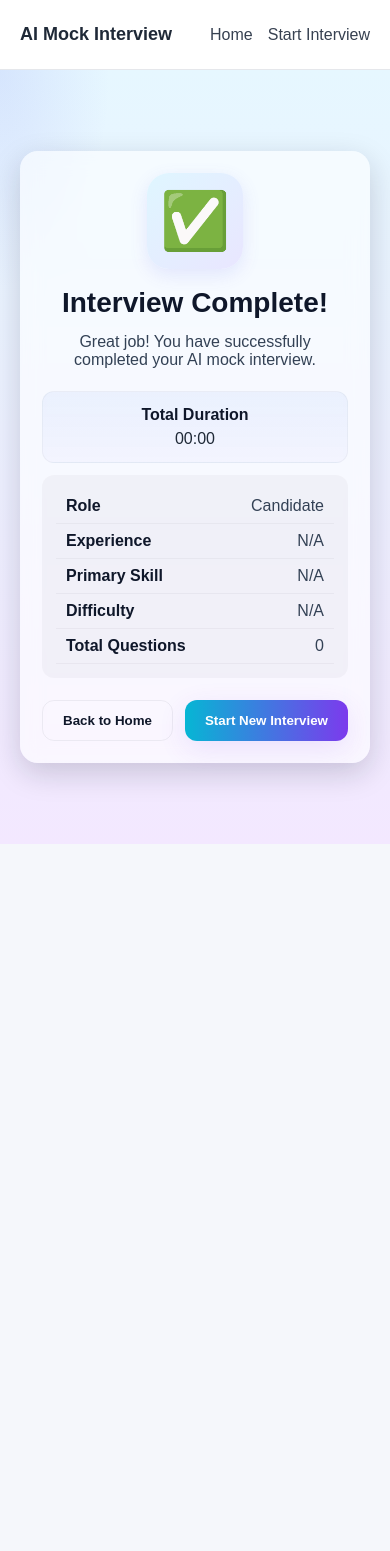
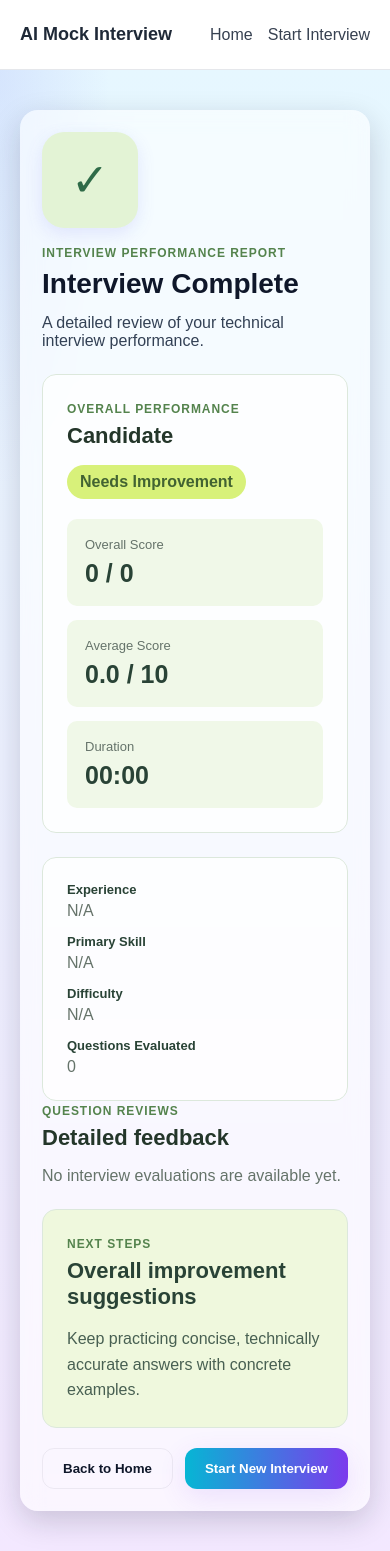
Before and after one commit to rajzore15/AI-Powered-Mock-Interview-System, a React (Create React App) app in the folder frontend/: page /interview-complete in a window 390 px wide. Before the commit the page ends 844 px from the top, so only its background shows below. Built offline with nearby package versions, Linux system fonts and the light colour scheme.

Commit message:
Day 16: Add structured AI evaluation and detailed interview report

```diff
--- a/frontend/src/App.css
+++ b/frontend/src/App.css
@@ -1703,3 +1703,43 @@ body {
     width: 100%;
   }
 }
+
+/* Structured final performance report */
+.report-card { max-width: 1100px; text-align: left; }
+.report-card .complete-icon { margin-left: 0; font-size: 46px; color: #2f6b48; background: #e3f3d5; }
+.report-kicker, .report-label, .review-grid span, .review-answer span { color: #54834d; font-size: 12px; font-weight: 800; letter-spacing: .08em; text-transform: uppercase; }
+.report-card h1 { margin-bottom: 4px; }
+.report-overview, .report-meta, .question-review, .improvement-section { margin-top: 24px; padding: 24px; border: 1px solid #dce8dc; border-radius: 14px; background: rgba(255,255,255,.72); }
+.overview-heading, .review-heading { display: flex; align-items: center; justify-content: space-between; gap: 16px; }
+.overview-heading h2, .section-title h2 { margin-top: 6px; color: #24362a; font-size: 22px; }
+.performance-level { padding: 8px 13px; border-radius: 999px; background: #d8f17a; color: #426332; font-weight: 800; }
+.score-grid { display: grid; grid-template-columns: repeat(3, 1fr); gap: 14px; margin-top: 20px; }
+.score-card { padding: 18px; border-radius: 10px; background: #f0f8e8; }
+.score-card span, .score-card strong { display: block; }
+.score-card span { color: #65736a; font-size: 13px; }
+.score-card strong { margin-top: 7px; color: #294336; font-size: 25px; }
+.report-meta { display: grid; grid-template-columns: repeat(4, 1fr); gap: 14px; }
+.report-meta div { display: flex; flex-direction: column; gap: 5px; }
+.report-meta strong { color: #294336; font-size: 13px; }
+.report-meta span { color: #65736a; }
+.section-title { margin-bottom: 16px; }
+.question-review { background: #fff; }
+.review-heading h3 { color: #294336; font-size: 17px; }
+.review-heading strong { padding: 8px 12px; color: #426332; background: #eff8dd; border-radius: 8px; }
+.question-review h4 { margin: 16px 0; color: #24362a; font-size: 17px; line-height: 1.5; }
+.review-answer { padding: 15px; background: #f4f8f3; border-radius: 9px; }
+.review-answer p, .review-grid p, .improvement-section p { margin-top: 7px; color: #486052; line-height: 1.6; }
+.review-grid { display: grid; grid-template-columns: repeat(2, 1fr); gap: 16px; margin-top: 16px; }
+.review-grid > div { padding: 14px; background: #f8fbf7; border-radius: 9px; }
+.review-grid ul, .improvement-section ul { margin: 8px 0 0 18px; color: #486052; line-height: 1.6; }
+.review-grid .ideal-answer { grid-column: 1 / -1; background: #f0f8e8; }
+.empty-report { color: #65736a; }
+.improvement-section { background: #eff8dd; }
+.improvement-section h2 { color: #294336; }
+
+@media (max-width: 700px) {
+  .report-card { padding: 22px; }
+  .score-grid, .report-meta, .review-grid { grid-template-columns: 1fr; }
+  .review-grid .ideal-answer { grid-column: auto; }
+  .overview-heading { align-items: flex-start; flex-direction: column; }
+}
--- a/frontend/src/pages/InterviewComplete.js
+++ b/frontend/src/pages/InterviewComplete.js
@@ -2,103 +2,80 @@ import React from "react";
 import { useLocation, useNavigate } from "react-router-dom";
 import "../App.css";
 
+const normalizeEvaluation = (value) => {
+  const evaluation = value && typeof value === "object" ? value : {};
+  const score = Number.isInteger(evaluation.score) && evaluation.score >= 0 && evaluation.score <= 10 ? evaluation.score : 0;
+  const list = (items) => Array.isArray(items) ? items.filter((item) => typeof item === "string" && item.trim()) : [];
+  return {
+    score,
+    correctness: typeof evaluation.correctness === "string" ? evaluation.correctness : "Evaluation unavailable.",
+    strengths: list(evaluation.strengths),
+    areas_to_improve: list(evaluation.areas_to_improve),
+    feedback: typeof evaluation.feedback === "string" ? evaluation.feedback : "No feedback available.",
+    ideal_answer: typeof evaluation.ideal_answer === "string" ? evaluation.ideal_answer : "No ideal answer available."
+  };
+};
+
 function InterviewComplete() {
   const location = useLocation();
   const navigate = useNavigate();
-
   const state = location.state || {};
-
   const role = state.role || "Candidate";
   const experience = state.experience || "N/A";
   const skill = state.skill || "N/A";
   const difficulty = state.difficulty || "N/A";
-  const totalQuestions = state.totalQuestions ?? 0;
-  const elapsedTime = state.elapsedTime ?? 0;
+  const elapsedTime = Number.isFinite(state.elapsedTime) ? state.elapsedTime : 0;
   const questions = Array.isArray(state.questions) ? state.questions : [];
   const answers = Array.isArray(state.answers) ? state.answers : [];
   const evaluations = Array.isArray(state.evaluations) ? state.evaluations : [];
-
-  const formatTime = (seconds) => {
-    const minutes = Math.floor(seconds / 60);
-    const secs = seconds % 60;
-    return `${String(minutes).padStart(2, "0")}:${String(secs).padStart(2, "0")}`;
-  };
+  const reviews = questions.map((question, index) => ({
+    question: typeof question === "string" ? question : "Question unavailable.",
+    answer: typeof answers[index] === "string" ? answers[index] : "No answer recorded",
+    evaluation: normalizeEvaluation(evaluations[index])
+  }));
+  const evaluatedReviews = reviews.slice(0, evaluations.length);
+  const totalScore = evaluatedReviews.reduce((sum, review) => sum + review.evaluation.score, 0);
+  const maximumScore = evaluatedReviews.length * 10;
+  const averageScore = evaluatedReviews.length ? totalScore / evaluatedReviews.length : 0;
+  const performanceLevel = averageScore >= 8.5 ? "Excellent" : averageScore >= 7 ? "Good" : averageScore >= 5 ? "Average" : "Needs Improvement";
+  const suggestions = [...new Set(evaluatedReviews.flatMap((review) => review.evaluation.areas_to_improve))];
+  const formatTime = (seconds) => `${String(Math.floor(seconds / 60)).padStart(2, "0")}:${String(seconds % 60).padStart(2, "0")}`;
 
   return (
     <div className="interview-complete-page">
-      <div className="complete-card">
-        <div className="complete-icon">✅</div>
-
-        <h1>Interview Complete!</h1>
-
-        <p className="complete-message">
-          Great job! You have successfully completed your AI mock interview.
-        </p>
-
-        <div className="complete-info">
-          <div className="duration">
-            <strong>Total Duration</strong>
-            <span>{formatTime(elapsedTime)}</span>
+      <main className="complete-card report-card">
+        <div className="complete-icon">✓</div>
+        <p className="report-kicker">Interview performance report</p>
+        <h1>Interview Complete</h1>
+        <p className="complete-message">A detailed review of your technical interview performance.</p>
+        <section className="report-overview">
+          <div className="overview-heading"><div><span className="report-label">Overall performance</span><h2>{role}</h2></div><span className="performance-level">{performanceLevel}</span></div>
+          <div className="score-grid">
+            <div className="score-card"><span>Overall Score</span><strong>{totalScore} / {maximumScore}</strong></div>
+            <div className="score-card"><span>Average Score</span><strong>{averageScore.toFixed(1)} / 10</strong></div>
+            <div className="score-card"><span>Duration</span><strong>{formatTime(elapsedTime)}</strong></div>
           </div>
-
-          <div className="summary-card">
-            <div className="summary-row">
-              <strong>Role</strong>
-              <span>{role}</span>
-            </div>
-
-            <div className="summary-row">
-              <strong>Experience</strong>
-              <span>{experience}</span>
-            </div>
-
-            <div className="summary-row">
-              <strong>Primary Skill</strong>
-              <span>{skill}</span>
-            </div>
-
-            <div className="summary-row">
-              <strong>Difficulty</strong>
-              <span>{difficulty}</span>
-            </div>
-
-            <div className="summary-row">
-              <strong>Total Questions</strong>
-              <span>{totalQuestions}</span>
-            </div>
-          </div>
-        </div>
-
-        {questions.length > 0 && (
-          <div className="summary-card">
-            {questions.map((question, index) => (
-              <div className="summary-row" key={`${question}-${index}`}>
-                <strong>Question {index + 1}</strong>
-                <span>{answers[index] || "No answer recorded"}</span>
-                {evaluations[index] && (
-                  <span>Score: {evaluations[index].score || "N/A"}/10</span>
-                )}
+        </section>
+        <section className="report-meta"><div><strong>Experience</strong><span>{experience}</span></div><div><strong>Primary Skill</strong><span>{skill}</span></div><div><strong>Difficulty</strong><span>{difficulty}</span></div><div><strong>Questions Evaluated</strong><span>{evaluatedReviews.length}</span></div></section>
+        <section className="question-reviews">
+          <div className="section-title"><span className="report-label">Question reviews</span><h2>Detailed feedback</h2></div>
+          {reviews.length ? reviews.map((review, index) => (
+            <article className="question-review" key={`${review.question}-${index}`}>
+              <div className="review-heading"><h3>Question {index + 1}</h3><strong>{review.evaluation.score} / 10</strong></div>
+              <h4>{review.question}</h4>
+              <div className="review-answer"><span>Candidate answer</span><p>{review.answer}</p></div>
+              <div className="review-grid">
+                <div><span>Correctness</span><p>{review.evaluation.correctness}</p></div><div><span>Feedback</span><p>{review.evaluation.feedback}</p></div>
+                <div><span>Strengths</span>{review.evaluation.strengths.length ? <ul>{review.evaluation.strengths.map((item, itemIndex) => <li key={itemIndex}>{item}</li>)}</ul> : <p>None recorded.</p>}</div>
+                <div><span>Areas to Improve</span>{review.evaluation.areas_to_improve.length ? <ul>{review.evaluation.areas_to_improve.map((item, itemIndex) => <li key={itemIndex}>{item}</li>)}</ul> : <p>None recorded.</p>}</div>
+                <div className="ideal-answer"><span>Ideal Answer</span><p>{review.evaluation.ideal_answer}</p></div>
               </div>
-            ))}
-          </div>
-        )}
-
-        <div className="complete-actions">
-          <button
-            className="complete-button outline"
-            onClick={() => navigate("/")}
-          >
-            Back to Home
-          </button>
-
-          <button
-            className="complete-button primary"
-            onClick={() => navigate("/interview")}
-          >
-            Start New Interview
-          </button>
-        </div>
-      </div>
+            </article>
+          )) : <p className="empty-report">No interview evaluations are available yet.</p>}
+        </section>
+        <section className="improvement-section"><div className="section-title"><span className="report-label">Next steps</span><h2>Overall improvement suggestions</h2></div>{suggestions.length ? <ul>{suggestions.map((suggestion, index) => <li key={index}>{suggestion}</li>)}</ul> : <p>Keep practicing concise, technically accurate answers with concrete examples.</p>}</section>
+        <div className="complete-actions"><button className="complete-button outline" onClick={() => navigate("/")}>Back to Home</button><button className="complete-button primary" onClick={() => navigate("/interview")}>Start New Interview</button></div>
+      </main>
     </div>
   );
 }
--- a/frontend/src/pages/InterviewRoom.js
+++ b/frontend/src/pages/InterviewRoom.js
@@ -1,5 +1,27 @@
 import React, { useState, useRef, useEffect, useCallback } from "react";
 import { useLocation, useNavigate } from "react-router-dom";
+
+const normalizeEvaluation = (value) => {
+  const evaluation = value && typeof value === "object" ? value : {};
+  const score = Number.isInteger(evaluation.score) && evaluation.score >= 0 && evaluation.score <= 10
+    ? evaluation.score
+    : 0;
+  const toList = (items) => Array.isArray(items) ? items.filter((item) => typeof item === "string" && item.trim()) : [];
+
+  return {
+    score,
+    correctness: typeof evaluation.correctness === "string" ? evaluation.correctness : "Evaluation unavailable.",
+    strengths: toList(evaluation.strengths),
+    areas_to_improve: toList(evaluation.areas_to_improve),
+    feedback: typeof evaluation.feedback === "string" ? evaluation.feedback : "No feedback available.",
+    ideal_answer: typeof evaluation.ideal_answer === "string" ? evaluation.ideal_answer : "No ideal answer available."
+  };
+};
+
+const cleanEvaluationTranscript = (value) => value
+  .replace(/\b(?:um+|uh+|actually)\b(?:\s+\b(?:um+|uh+|actually)\b)+/gi, " ")
+  .replace(/\s+/g, " ")
+  .trim();
 
 function InterviewRoom() {
   const location = useLocation();
@@ -395,6 +417,9 @@ const stopCamera = () => {
           body: JSON.stringify({
             question,
             answer,
+            role,
+            experience,
+            skill,
           }),
         }
       );
@@ -417,8 +442,9 @@ const stopCamera = () => {
         throw new Error("No evaluation received from backend");
       }
 
-      setEvaluation(data.evaluation);
-      return data.evaluation;
+      const normalizedEvaluation = normalizeEvaluation(data.evaluation);
+      setEvaluation(normalizedEvaluation);
+      return normalizedEvaluation;
     } catch (error) {
       console.error(
         "Evaluation error:",
@@ -555,22 +581,6 @@ const stopCamera = () => {
     }, 1000);
   };
 
-  const retryEvaluation = async () => {
-    if (processingRef.current || !transcript) return;
-
-    processingRef.current = true;
-    try {
-      const result = await evaluateCandidateAnswer();
-      if (result) await saveEvaluationAndAdvance(transcript, result);
-    } catch (error) {
-      console.error("Retry evaluation error:", error);
-      alert(error.message || "Unable to prepare the next question.");
-      setIsPreparingNext(false);
-    } finally {
-      processingRef.current = false;
-    }
-  };
-
   const processAnswer = async (audioBlob) => {
     if (processingRef.current) return;
 
@@ -580,7 +590,13 @@ const stopCamera = () => {
       const answer = await transcribeAudio(audioBlob);
       if (!answer) return;
 
-      const result = await evaluateCandidateAnswer(currentQuestion, answer);
+      const evaluationAnswer = cleanEvaluationTranscript(answer);
+      if (evaluationAnswer.length < 3 || evaluationAnswer.split(" ").length < 2) {
+        alert("Your answer was too short to evaluate. Please record it again.");
+        return;
+      }
+
+      const result = await evaluateCandidateAnswer(currentQuestion, evaluationAnswer);
       if (!result) return;
       await saveEvaluationAndAdvance(answer, result);
     } catch (error) {
@@ -738,12 +754,6 @@ const stopCamera = () => {
               </div>
             )}
 
-            <div className="evaluation-action">
-              <button className="evaluate-button" onClick={retryEvaluation} disabled={!transcript || isTranscribing || isEvaluating || isPreparingNext}>
-                {isEvaluating ? "Evaluating..." : "🤖 Evaluate My Answer"}
-              </button>
-            </div>
-
             {evaluation && (
               <div className="evaluation-section">
                 <h3>🤖 AI Evaluation</h3>
@@ -755,23 +765,28 @@ const stopCamera = () => {
 
                 <div className="evaluation-content">
                   <div className="evaluation-box">
+                    <h4>Accuracy</h4>
+                    <p>{evaluation.correctness || "No correctness assessment available."}</p>
+                  </div>
+
+                  <div className="evaluation-box">
                     <h4>💬 Feedback</h4>
                     <p>{evaluation.feedback || "No feedback available."}</p>
                   </div>
 
                   <div className="evaluation-box">
                     <h4>✅ Strengths</h4>
-                    <p>{evaluation.strengths || "No strengths provided."}</p>
+                    {evaluation.strengths?.length ? <ul>{evaluation.strengths.map((item, index) => <li key={index}>{item}</li>)}</ul> : <p>No strengths provided.</p>}
                   </div>
 
                   <div className="evaluation-box">
-                    <h4>⚠️ Weaknesses</h4>
-                    <p>{evaluation.weaknesses || "No weaknesses provided."}</p>
+                    <h4>⚠️ Areas to Improve</h4>
+                    {evaluation.areas_to_improve?.length ? <ul>{evaluation.areas_to_improve.map((item, index) => <li key={index}>{item}</li>)}</ul> : <p>No improvement areas provided.</p>}
                   </div>
 
                   <div className="evaluation-box">
-                    <h4>💡 Improvement</h4>
-                    <p>{evaluation.improvement || "No improvement suggestions available."}</p>
+                    <h4>💡 Ideal Answer</h4>
+                    <p>{evaluation.ideal_answer || "No ideal answer available."}</p>
                   </div>
                 </div>
               </div>
```
Also changed, not shown: 2 other files (tests, documents, lock files or other folders).
